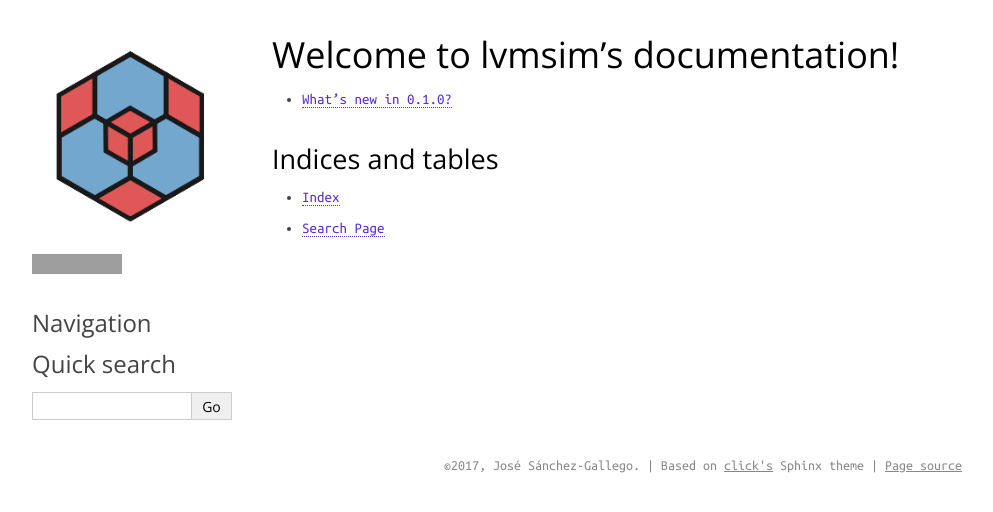
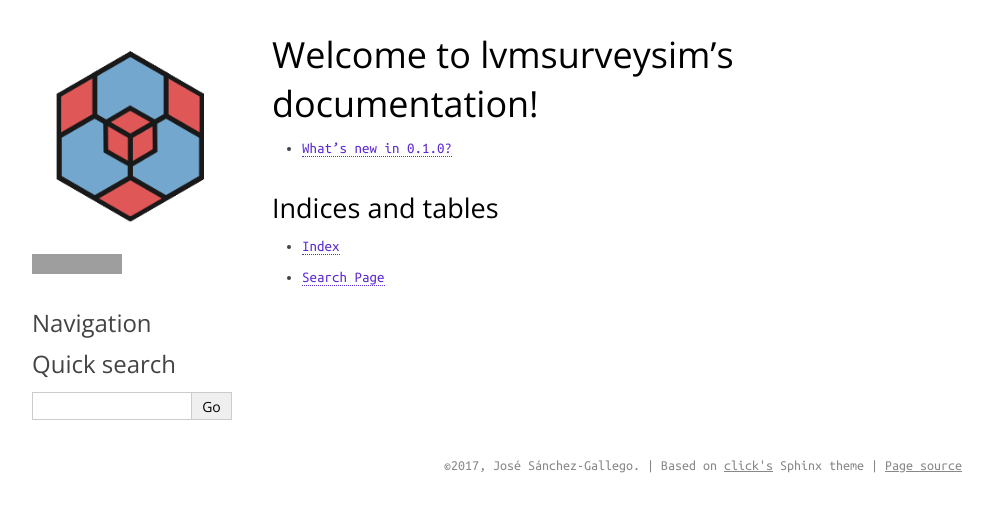
Before and after one commit to sdss/lvmsurveysim, a Sphinx documentation site: the page built from docs/sphinx/index.rst, in a window 1280 px wide. Shown: the top 512 px of the page, without its empty margins (148-1141 px from the left). Built offline with Sphinx 7.4.7, drawn with Linux system fonts in a browser that asks for light colours; grey boxes are pictures that could not be loaded.

Commit message:
more renamed to lvmsurveysim

```diff
--- a/CHANGELOG.rst
+++ b/CHANGELOG.rst
@@ -1,10 +1,10 @@
-.. _lvmsim-changelog:
+.. _lvmsurveysim-changelog:
 
 ==========
 Change Log
 ==========
 
-This document records the main changes to the lvmsim code.
+This document records the main changes to the lvmsurveysim code.
 
 .. _changelog-0.1.0:
 0.1.0 (unreleased)
--- a/docs/sphinx/conf.py
+++ b/docs/sphinx/conf.py
@@ -104,7 +104,7 @@ html_sidebars = {
 html_theme_options = {
     'logo': 'lvm_logo.png',
     'github_user': 'sdss',
-    'github_repo': 'lvmsim',
+    'github_repo': 'lvmsurveysim',
     'github_button': True,
     'github_type': 'star',
     # 'code_font_family': 'Menlo',
@@ -120,7 +120,7 @@ html_static_path = ['_static']
 # -- Options for HTMLHelp output ------------------------------------------
 
 # Output file base name for HTML help builder.
-htmlhelp_basename = 'lvmsimdoc'
+htmlhelp_basename = 'lvmsurveysimdoc'
 
 
 # -- Options for LaTeX output ---------------------------------------------
@@ -147,7 +147,7 @@ latex_elements = {
 # (source start file, target name, title,
 #  author, documentclass [howto, manual, or own class]).
 latex_documents = [
-    (master_doc, 'lvmsim.tex', u'lvmsim Documentation',
+    (master_doc, 'lvmsurveysim.tex', u'lvmsurveysim Documentation',
      u'José Sánchez-Gallego', 'manual'),
 ]
 
@@ -157,7 +157,7 @@ latex_documents = [
 # One entry per manual page. List of tuples
 # (source start file, name, description, authors, manual section).
 man_pages = [
-    (master_doc, 'lvmsim', u'lvmsim Documentation',
+    (master_doc, 'lvmsurveysim', u'lvmsurveysim Documentation',
      [author], 1)
 ]
 
@@ -168,7 +168,7 @@ man_pages = [
 # (source start file, target name, title, author,
 #  dir menu entry, description, category)
 texinfo_documents = [
-    (master_doc, 'lvmsim', u'lvmsim Documentation',
-     author, 'lvmsim', 'One line description of project.',
+    (master_doc, 'lvmsurveysim', u'lvmsurveysim Documentation',
+     author, 'lvmsurveysim', 'One line description of project.',
      'Miscellaneous'),
 ]
--- a/docs/sphinx/index.rst
+++ b/docs/sphinx/index.rst
@@ -8,7 +8,7 @@
 ..    api
 
 ==================================
-Welcome to lvmsim's documentation!
+Welcome to lvmsurveysim's documentation!
 ==================================
 
 - :ref:`What's new in 0.1.0? <changelog-0.1.0>`
--- a/docs/sphinx/reference.rst
+++ b/docs/sphinx/reference.rst
@@ -1,13 +1,13 @@
 
 .. _lvm-reference
 
-LVMsim Reference
+lvmsurveysim Reference
 ================
 
 IFU
 ---
 
-.. automodule:: lvmsim.tiling.ifu
+.. automodule:: lvmsurveysim.tiling.ifu
     :members: IFU, SubIFU, MonolithicIFU, AbuttableTriangleIFU
     :show-inheritance:
     :undoc-members:
```
Also changed, not shown: README.md (+2 -2 lines), setup.py (+4 -4 lines), .bumpversion.cfg.
